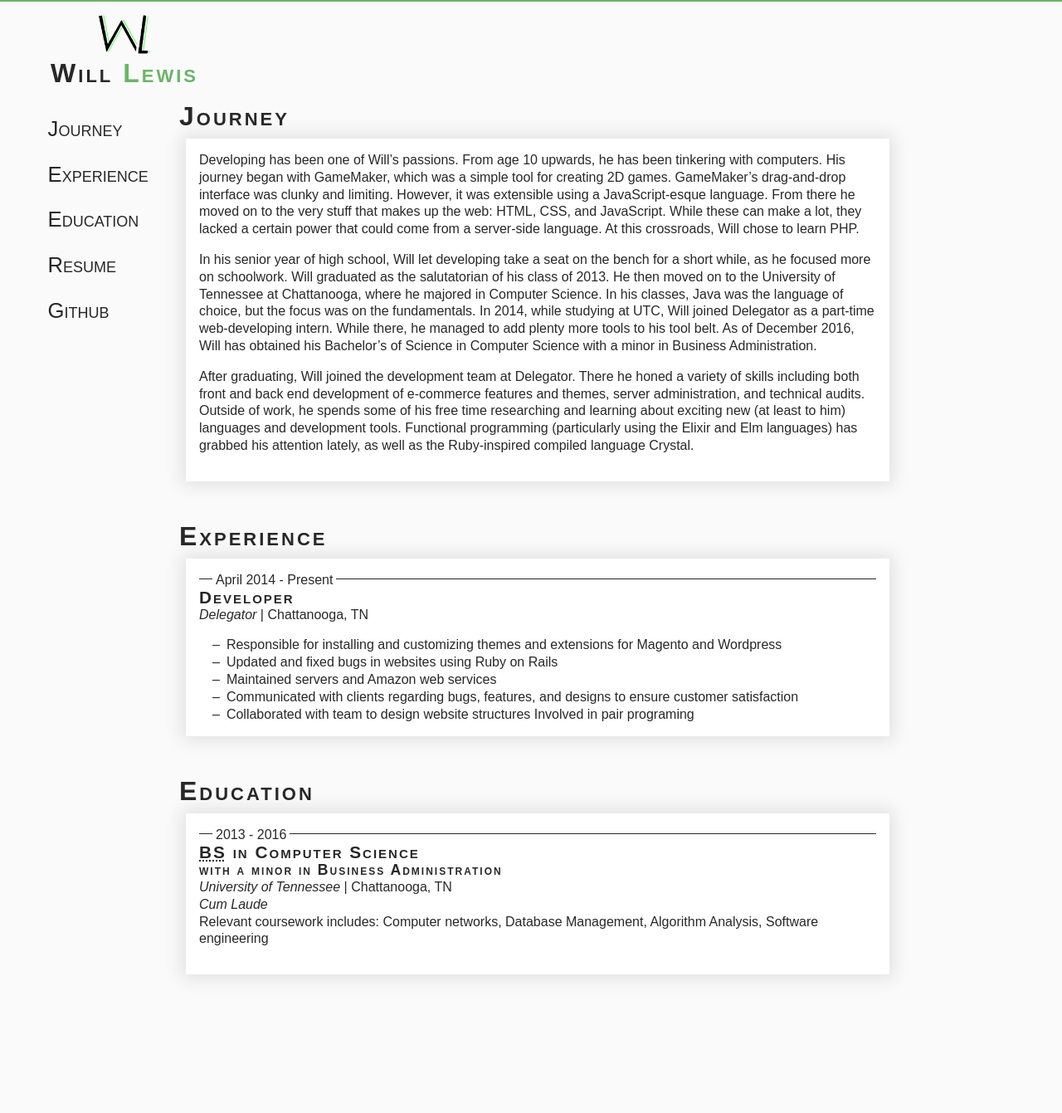
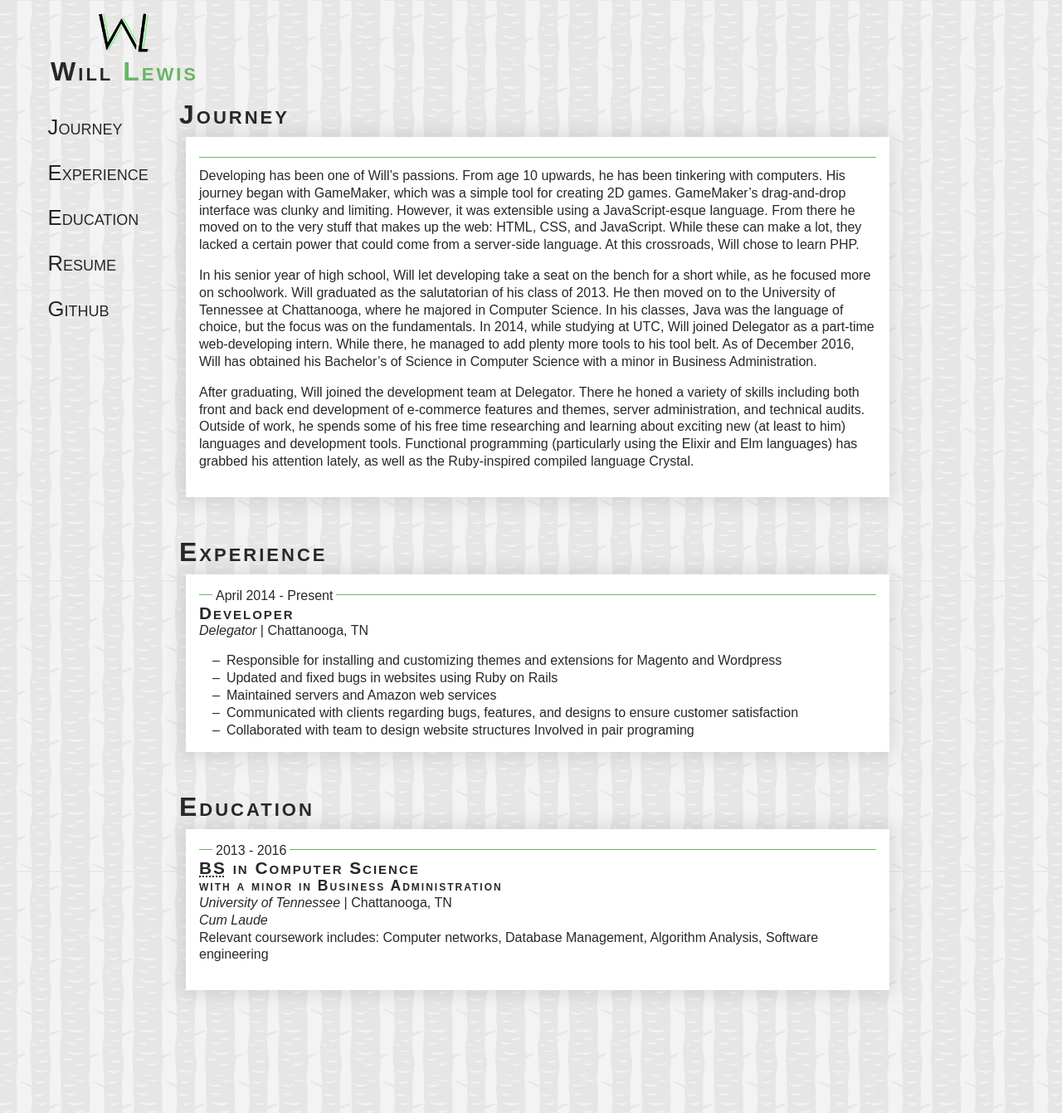
Before and after one commit to Willamin/wflewis.com, a Jekyll site: the page built from index.md, in a window 1280 px wide. Shown: the whole page at 83% size. Built offline with Jekyll 4.4.1, drawn with Linux system fonts in a browser that asks for light colours; before the commit the page ends 1320 px from its top, so only the background shows below that.

Commit message:
Make it look better

```diff
--- a/_pages/journey.md
+++ b/_pages/journey.md
@@ -1,3 +1,4 @@
+<div class="lined"></div>
 Developing has been one of Will's passions. From age 10 upwards, he has been tinkering with computers. His journey began with GameMaker, which was a simple tool for creating 2D games. GameMaker's drag-and-drop interface was clunky and limiting. However, it was extensible using a JavaScript-esque language. From there he moved on to the very stuff that makes up the web: HTML, CSS, and JavaScript. While these can make a lot, they lacked a certain power that could come from a server-side language. At this crossroads, Will chose to learn PHP.
 
 In his senior year of high school, Will let developing take a seat on the bench for a short while, as he focused more on schoolwork. Will graduated as the salutatorian of his class of 2013. He then moved on to the University of Tennessee at Chattanooga, where he majored in Computer Science. In his classes, Java was the language of choice, but the focus was on the fundamentals. In 2014, while studying at UTC, Will joined Delegator as a part-time web-developing intern. While there, he managed to add plenty more tools to his tool belt. As of December 2016, Will has obtained his Bachelor's of Science in Computer Science with a minor in Business Administration.
--- a/_sass/main.scss
+++ b/_sass/main.scss
@@ -30,7 +30,7 @@ mark {
 .lined {
   width: 100%;
   height: 0.5em;
-  border-bottom: 1px solid $text;
+  border-bottom: 1px solid $accent;
   display: block;
   span {
     background-color: lighten($background, 5);
--- a/_sass/wflewis.scss
+++ b/_sass/wflewis.scss
@@ -7,9 +7,10 @@
 @import 'responsive.scss';
 
 html {
-  border-top: 2px solid $accent;
+  background-image: none;
   body {
     font-family: sans-serif;
+    background-image: url('/images/tree_bark.png');
     background-color: $background;
     color: $text;
   }
```
Also changed, not shown: images/tree_bark.png (added).
